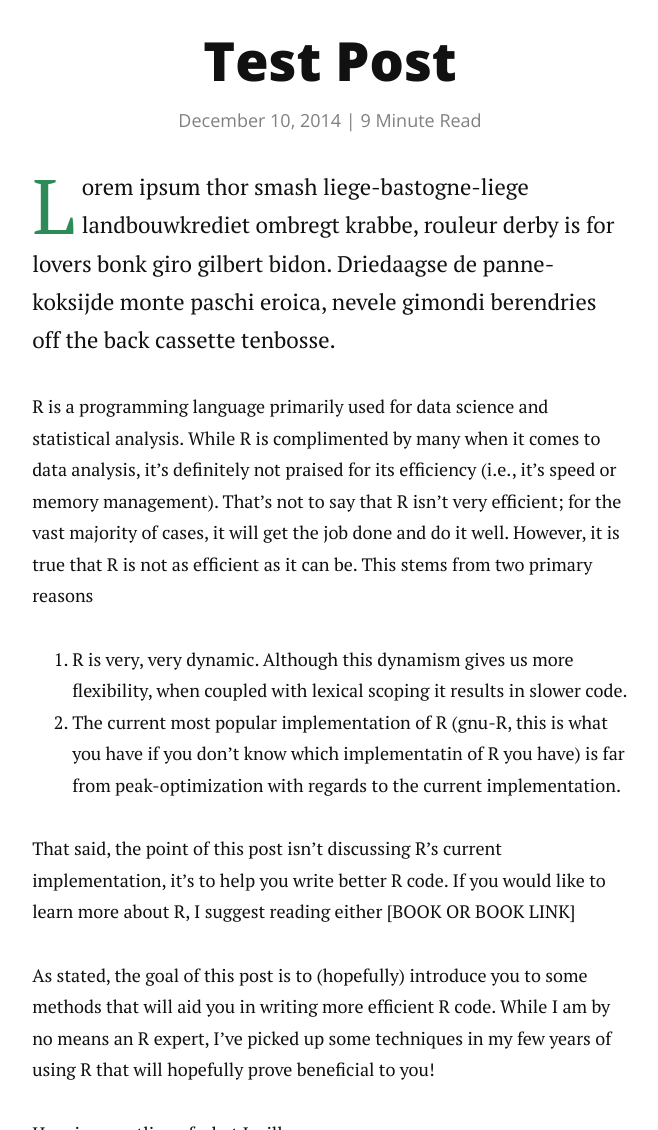
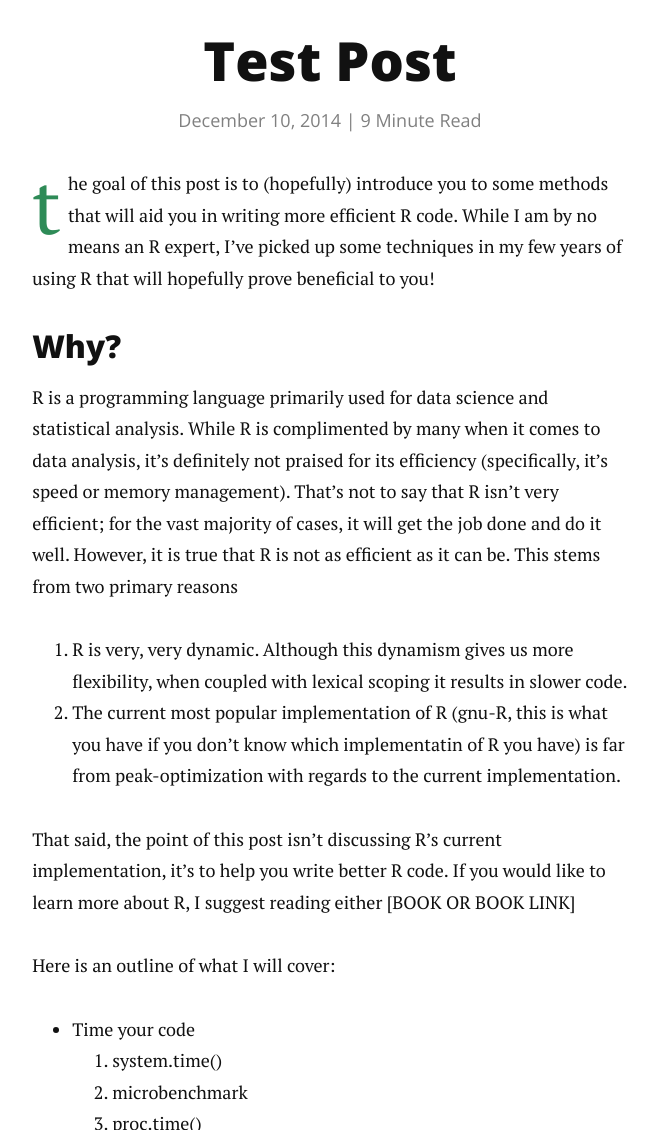
Before and after one commit to jwilber/old_website, a Jekyll site: the page built from _posts/2016-09-30-Writing-More-Efficient-R-Code.markdown, in a window 1280 px wide and 1400 px high. Shown: the part 270-1400 px from the top of the window, without its empty margins (310-968 px from the left). Built offline with Jekyll 4.4.1, drawn with Linux system fonts in a browser that asks for light colours; nearby versions of some CDN libraries; some of the changed lines change nothing that is shown; some of the changed text lies outside the part shown.

Commit message:
Update 2016-09-30-Writing-More-Efficient-R-Code.markdown
Cleaned up R Efficiency (2). Still need to add tables

````diff
--- a/_posts/2016-09-30-Writing-More-Efficient-R-Code.markdown
+++ b/_posts/2016-09-30-Writing-More-Efficient-R-Code.markdown
@@ -4,18 +4,17 @@
 date:   2014-12-10
 ---
 
-<p class="intro"><span class="dropcap">L</span>orem ipsum thor smash liege-bastogne-liege landbouwkrediet ombregt krabbe, rouleur derby is for lovers bonk giro gilbert bidon. Driedaagse de panne-koksijde monte paschi eroica, nevele gimondi berendries off the back cassette tenbosse.</p>
+<p class="intro"><span class="dropcap">t</span></p>he goal of this post is to (hopefully) introduce you to some methods that will aid you in writing more efficient R code. While I am by no means an R expert, I've picked up some techniques in my few years of using R that will hopefully prove beneficial to you!
 
+
+### Why?
 R is a programming language primarily used for data science and statistical analysis.
-While R is complimented by many when it comes to data analysis, it's definitely not praised for its efficiency (i.e., it's speed or memory management). That's not to say that R isn't very efficient; for the vast majority of cases, it will get the job done and do it well. However, it is true that R is not as efficient as it can be. This stems from two primary reasons
+While R is complimented by many when it comes to data analysis, it's definitely not praised for its efficiency (specifically, it's speed or memory management). That's not to say that R isn't very efficient; for the vast majority of cases, it will get the job done and do it well. However, it is true that R is not as efficient as it can be. This stems from two primary reasons
 
 1. R is very, very dynamic. Although this dynamism gives us more flexibility, when coupled with lexical scoping it results in slower code.
 2. The current most popular implementation of R (gnu-R, this is what you have if you don't know which implementatin of R you have) is far from peak-optimization with regards to the current implementation.
 
-
 That said, the point of this post isn't discussing R's current implementation, it's to help you write better R code. If you would like to learn more about R, I suggest reading either [BOOK OR BOOK LINK]
-
-As stated, the goal of this post is to (hopefully) introduce you to some methods that will aid you in writing more efficient R code. While I am by no means an R expert, I've picked up some techniques in my few years of using R that will hopefully prove beneficial to you!
 
 Here is an outline of what I will cover:
 
@@ -41,11 +40,11 @@
   * seq_len & seq_along
   * C++
 
-* Conclusion
+Let's get started.
 
-By efficient I mean two things:
-* Faster w.r.t. speed
-* More memory Efficient
+***
+
+
 
 # Timing Your Code
 In order to write more efficient code, we need some way by which to facilitate comparison. An obvious choice in measuring speed is timing our code. Below I list three methods we'll use, as well as when to use them.
@@ -108,15 +107,7 @@
 
 Timing functions is very important and an essential part of any efficient workflow, and the above functions should be sufficient for any time measurement needs that you'll encounter.
 
-# Best Practices
-
-The following sections discusses best practices for memory management in R. We will discuss the following topics
-
-  1. Cache Variables ∫
-  2. Memoise ∫
-  3. Preallocate ∫
-  4. Pryr
-  5. Data.Table
+***
 
 ### Memory Pre-allocation
 One of the most important aspects of memory management in R is pre-allocating your memory. An important application of this is when dealing with vectors or any multi-dimensional objects. It's always much more efficient to initialize an object of the desired size than to grow it iteratively.
@@ -143,6 +134,8 @@
 ```
 TABLE OUTPUT
 Thus, initializing an object of the correct size is much more efficient. This disparity only grows as the number of dimensions of our object increases.
+
+***
 
 ### Memoisation and Caching Variables
 
@@ -184,6 +177,8 @@
 
 Thus, caching values increases a function speeds more than two-fold, while memoising increases the speed almost four-fold.
 
+***
+
 ### Compile Code
 
 In R, compiling our code is a quick, easy way to have it run more efficiently. To achieve this, we'll use the `compiler` package, which compiles an expression into a byte code object What does this mean, and why is it effective? Byte code is simply machine code for a virtual machine. In general, lower level languages (e.g. C), compile their source code to machine code. Other languages, such as Python, compile their code to byte code.
@@ -201,6 +196,7 @@
 When uses sequences (espeically in loops), avoid using `1:length(x)`. This is because this can sometimes lead to strange erros. Instead, best practice dictates that you should
 use `seq_along(x)` or `seq_len(length(x))`. The three are essentially identical in speed (test this for yourself).
 
+***
 
 ### Memory In Use
 
@@ -216,3 +212,9 @@
 * R counts the number of names that point to each object in our workspace, and deleted objects that no longer have names pointing to them. In this way, R automatically relases memory from objects that are no longer being used. This is known as _garbage colection_, and while in some languages it's required to call this on your own, R does it automatically.
 
 * Every argument in a function slows down the function call by about 20 nanoseconds. Why is this the case? Every argument creates a promise object that creates an expression required to carry out the result as well as the environment in which to carray out the expression. For this reason, it's good practice to limit the number of function arguments when applicable.
+
+***
+
+### Conclusion
+
+While the above list certainly wasn't exhaustive, I hope that you learned something new. Each of the above topics can be used to your benefit when incorporated into your R workflow. Thanks for reading, and if you have an questions or comments please let me know!
````
